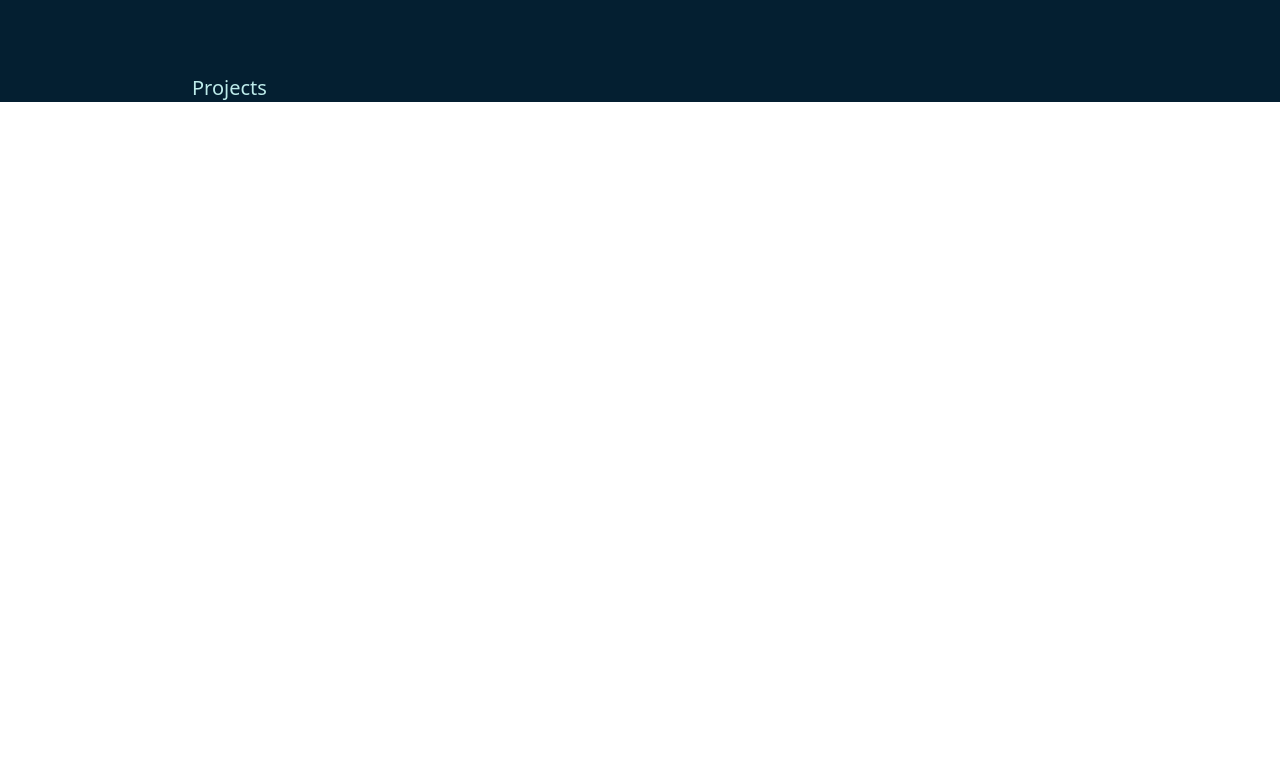
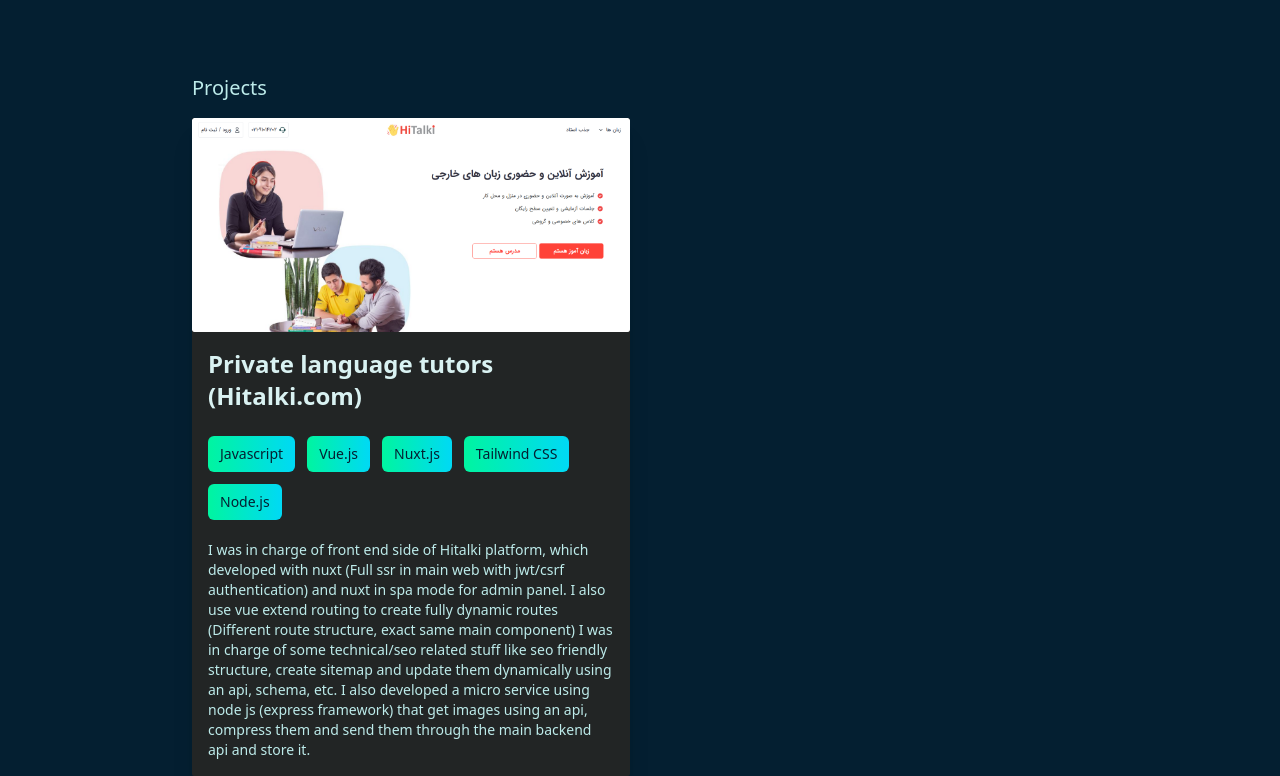
Before and after one commit to Afshar07/portofolio, a Nuxt app: page / in a window 1280 px wide. Shown: the part 846-1622 px from the top of the page. Before the commit the page ends 964 px from the top, so only its background shows below. Built offline with nearby package versions, Linux system fonts and the light colour scheme.

Commit message:
Handle project cards

```diff
--- a/components/Main/MyProjects.vue
+++ b/components/Main/MyProjects.vue
@@ -1,5 +1,40 @@
 <template>
   <div class="w-full">
     <h3 class="text-xl text-secondary mb-4">Projects</h3>
+    <div class="w-full grid grid-cols-1 md:grid-cols-2 gap-5">
+      <UtilsProjectCard
+        v-for="(project, index) in myProjects"
+        :image="project.image"
+        :key="index"
+      >
+        <template v-slot:title>
+          {{ project.title }}
+        </template>
+        <template v-slot:stack>
+          <UtilsStackBadge
+            v-for="(stack, index) in project.stack"
+            :stack="stack"
+            :key="index"
+          >
+            {{ stack }}
+          </UtilsStackBadge>
+        </template>
+        <template v-slot:description>
+          {{ project.description }}
+        </template>
+      </UtilsProjectCard>
+    </div>
   </div>
 </template>
+
+<script setup>
+const myProjects = [
+  {
+    title: "Private language tutors (Hitalki.com)",
+    stack: ["Javascript", "Vue.js", "Nuxt.js", "Tailwind CSS", "Node.js"],
+    image: "/hitalki/desktop/index.png",
+    description:
+      "I was in charge of front end side of Hitalki platform, which developed with nuxt (Full ssr in main web with jwt/csrf authentication) and nuxt in spa mode for admin panel. I also use vue extend routing to create fully dynamic routes (Different route structure, exact same main component) I was in charge of some technical/seo related stuff like seo friendly structure, create sitemap and update them dynamically using an api, schema, etc. I also developed a micro service using node js (express framework) that get images using an api, compress them and send them through the main backend api and store it.",
+  },
+];
+</script>
--- /dev/null
+++ b/components/utils/ProjectCard.vue
@@ -0,0 +1,30 @@
+<template>
+  <div
+    class="card card-compact w-full bg-card-bg shadow-xl rounded-sm text-secondary"
+  >
+    <figure class="object-cover w-full">
+      <img :src="image" class="object-cover w-full" alt="Portfolio Image" />
+    </figure>
+    <div class="card-body">
+      <h2 class="card-title text-2xl text-title-color">
+        <slot name="title"></slot>
+      </h2>
+      <div class="w-full flex flex-wrap items-center gap-3 my-3">
+        <slot name="stack"></slot>
+      </div>
+      <p class="text-secondary">
+        <slot name="description"></slot>
+      </p>
+    </div>
+  </div>
+</template>
+<script>
+export default {
+  props: {
+    image: {
+      type: String,
+      required: true,
+    },
+  },
+};
+</script>
--- /dev/null
+++ b/components/utils/StackBadge.vue
@@ -0,0 +1,17 @@
+<template>
+  <div
+    class="w-auto whitespace-nowrap bg-gradient-to-r from-gradient-first to-gradient-second py-2 px-3 rounded-md text-primary text-center"
+  >
+    {{ stack }}
+  </div>
+</template>
+<script>
+export default {
+  props: {
+    stack: {
+      type: String,
+      required: true,
+    },
+  },
+};
+</script>
--- a/tailwind.config.js
+++ b/tailwind.config.js
@@ -16,6 +16,8 @@
         netural: "#E5E5E5",
         "gradient-first": "#00F5A0",
         "gradient-second": "#00D9F5",
+        "card-bg": "#222525",
+        "title-color": "#D9F2F2",
       },
     },
   },
```
